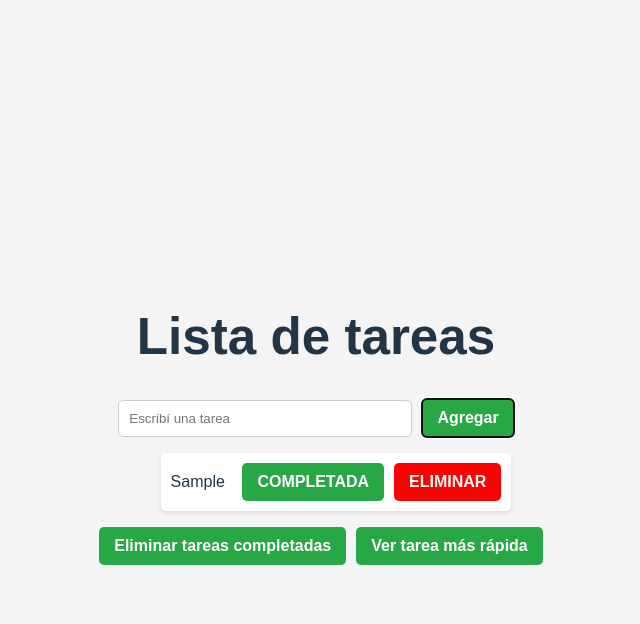
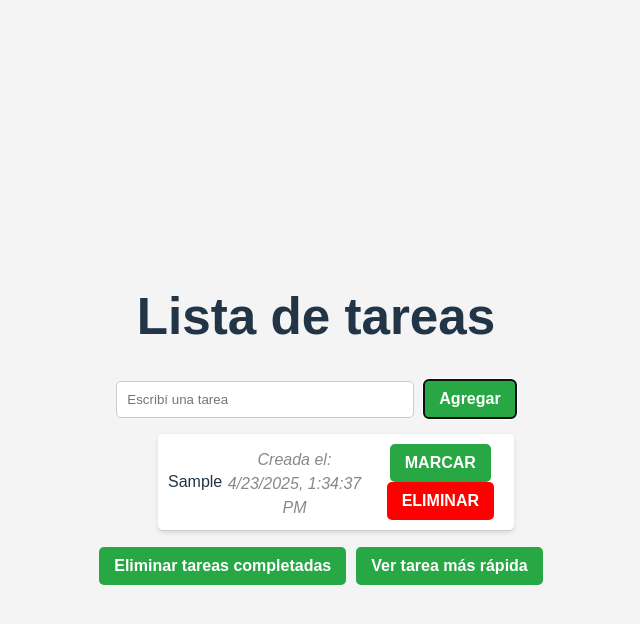
Before and after one commit to aaronsele/hola2, a React (Vite) app in the folder todolist2_Mendez_Selener/: page / in a window 1280 px wide. Both pictures are taken after typing "Sample" into the empty fields and a click on the button "Agregar". Shown: the top 624 px of the page, without its empty margins (324-964 px from the left). Built offline with nearby package versions, Linux system fonts and the light colour scheme.

Commit message:
Ya estamos,con tiempo extraño pero estamos

```diff
--- a/todolist2_Mendez_Selener/src/App.jsx
+++ b/todolist2_Mendez_Selener/src/App.jsx
@@ -6,6 +6,7 @@ import Boton from "./componentes/boton";
 
 function App() {
   const [tareas, setTareas] = useState([]);
+  const [tareaRapida, setTareaRapida] = useState(null);
 
   useEffect(() => {
     const tareasGuardadas = localStorage.getItem("tareas");
@@ -23,7 +24,7 @@ function App() {
       id: Date.now(),
       texto: texto,
       completada: false,
-      tiempo: Math.floor(Math.random() * 100) + 1 // tiempo
+      tiempo: Math.floor(Math.random() * 100) + 1 // tiempo en minutos
     };
     setTareas([...tareas, nuevaTarea]);
   };
@@ -43,20 +44,18 @@ function App() {
   };
 
   const tareaMasRapida = () => {
-    const tareasCompletadas = tareas.filter(tarea => tarea.completada);
+    const tareasCompletadas = tareas.filter(t => t.completada);
 
     if (tareasCompletadas.length === 0) {
-      alert("No hay tareas completadas todavía.");
+      setTareaRapida(null);
       return;
     }
 
-    const tareaConMenorTiempo = tareasCompletadas.reduce((tareaMasRapidaHastaAhora, tareaActual) => {
-      return tareaActual.tiempo < tareaMasRapidaHastaAhora.tiempo
-        ? tareaActual
-        : tareaMasRapidaHastaAhora;
-    });
+    const tareaConMenorTiempo = tareasCompletadas.reduce((masRapida, actual) =>
+      actual.tiempo < masRapida.tiempo ? actual : masRapida
+    );
 
-    alert(`La tarea completada más rápida es: "${tareaConMenorTiempo.texto}" con ${tareaConMenorTiempo.tiempo} minutos`);
+    setTareaRapida(tareaConMenorTiempo);
   };
 
   return (
@@ -66,6 +65,13 @@ function App() {
       <Lista tareas={tareas} eliminarTarea={eliminarTarea} marcarTarea={marcarTarea} />
       <Boton texto="Eliminar tareas completadas" onClick={eliminarCompletadas} />
       <Boton texto="Ver tarea más rápida" onClick={tareaMasRapida} />
+
+
+      {tareaRapida && (
+        <p style={{ marginTop: '20px', color: 'green', fontWeight: 'bold' }}>
+          La tarea completada más rápida es: "{tareaRapida.texto}" con {tareaRapida.tiempo * 60} segundos
+        </p>
+      )}
     </>
   );
 }
--- a/todolist2_Mendez_Selener/src/componentes/Item.css
+++ b/todolist2_Mendez_Selener/src/componentes/Item.css
@@ -10,3 +10,14 @@
     align-items: center;
     box-shadow: 0 2px 4px rgba(0, 0, 0, 0.1);
 }
+
+.todo {
+    margin-bottom: 10px;
+    padding: 10px;
+    border-bottom: 1px solid #ccc;
+  }
+
+  .fecha {
+    margin-top: 4px;
+    font-style: italic;
+  }
--- a/todolist2_Mendez_Selener/src/componentes/Item.jsx
+++ b/todolist2_Mendez_Selener/src/componentes/Item.jsx
@@ -2,13 +2,22 @@ import React from "react";
 import "./Item.css";
 
 function Item({ tarea, eliminarTarea, marcarTarea }) {
+  const fecha = new Date(tarea.id); // Convertimos el id a fecha
+  const fechaFormateada = fecha.toLocaleString(); // Ej: 28/5/2025, 13:37
+
   return (
     <li className="todo">
       <span style={{ textDecoration: tarea.completada ? "line-through" : "none" }}>
         {tarea.texto}
       </span>
+
+
+      <div className="fecha" style={{ color: "#888" }}>
+        Creada el: {fechaFormateada}
+      </div>
+
       <div>
-        <button className="marcador" onClick={() => marcarTarea(tarea.id)}>COMPLETADA</button>
+        <button className="marcador" onClick={() => marcarTarea(tarea.id)}>MARCAR</button>
         <button className="eliminar" onClick={() => eliminarTarea(tarea.id)}>ELIMINAR</button>
       </div>
     </li>
```
